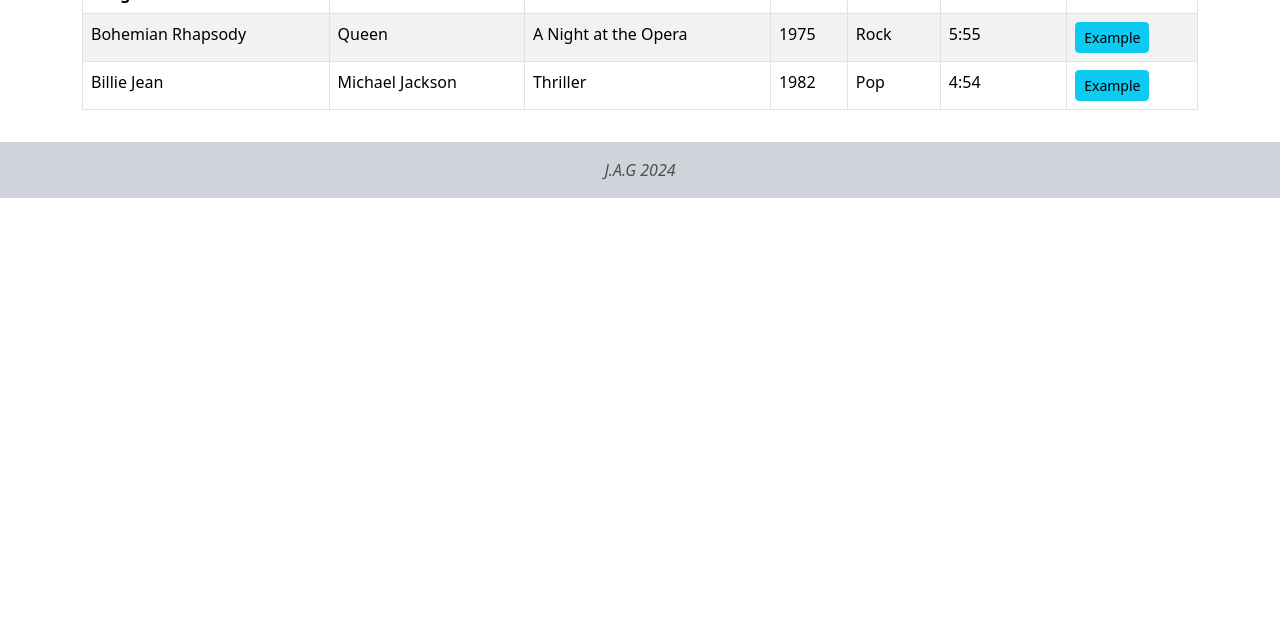
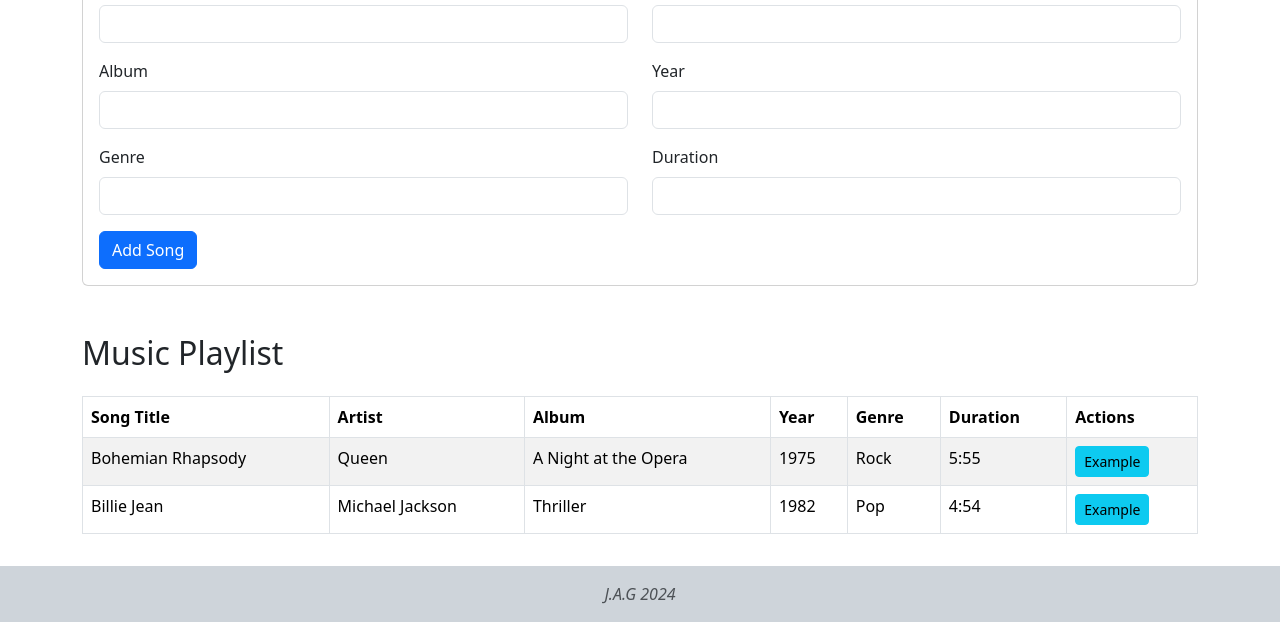
Before and after one commit to Exo-MDR-CD2000/DOM_JS_App, a website: page index.html in a window 1280 px wide. Shown: the part 379-1001 px from the top of the page. Before the commit the page ends 800 px from the top, so only its background shows below. Drawn offline with nearby package versions, Linux system fonts and the light colour scheme.

Commit message:
chore: Add Bootstrap forms for adding new songs to the playlist

```diff
--- a/index.html
+++ b/index.html
@@ -86,6 +86,54 @@
     </div>
 </section>
 
+
+
+<!-- add bootstrap forms down here -->
+<section>
+    <div class="container mt-5">
+        <div class="card">
+            <div class="card-body">
+                <h2 class="card-title text-center"> Add a new song to your playlist </h2>
+                <form>
+                    <div class="row mb-3">
+                        <div class="col-md-6">
+                            <label for="songTitle" class="form-label">Song Title</label>
+                            <input type="text" class="form-control" id="songTitle" name="songTitle" required>
+                        </div>
+                        <div class="col-md-6">
+                            <label for="artist" class="form-label">Artist</label>
+                            <input type="text" class="form-control" id="artist" name="artist" required>
+                        </div>
+                    </div>
+                    <div class="row mb-3">
+                        <div class="col-md-6">
+                            <label for="album" class="form-label">Album</label>
+                            <input type="text" class="form-control" id="album" name="album" required>
+                        </div>
+                        <div class="col-md-6">
+                            <label for="year" class="form-label">Year</label>
+                            <input type="number" class="form-control" id="year" name="year" required>
+                        </div>
+                    </div>
+                    <div class="row mb-3">
+                        <div class="col-md-6">
+                            <label for="genre" class="form-label">Genre</label>
+                            <input type="text" class="form-control" id="genre" name="genre" required>
+                        </div>
+                        <div class="col-md-6">
+                            <label for="duration" class="form-label">Duration</label>
+                            <input type="text" class="form-control" id="duration" name="duration" required>
+                        </div>
+                    </div>
+                    <button type="submit" class="btn btn-primary">Add Song</button>
+                </form>
+            </div>
+        </div>
+    </div>
+</section>
+
+
+
 <section class="container mt-5">
     <h2 class="mb-4">Music Playlist</h2>
     <div class="table-responsive">
```
